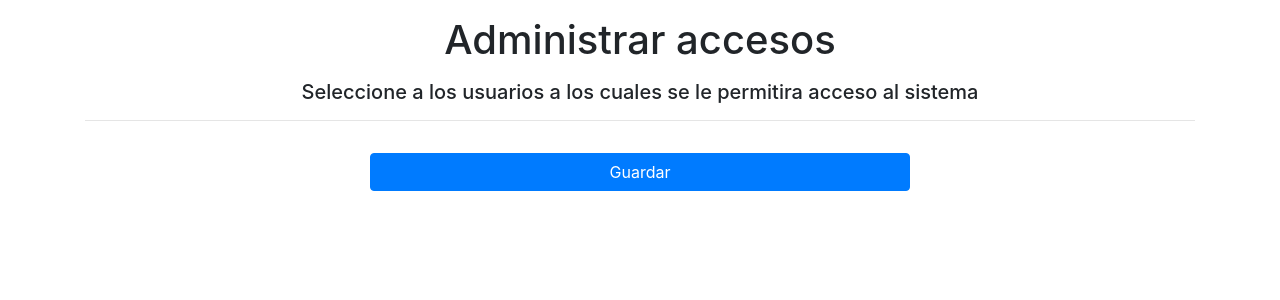
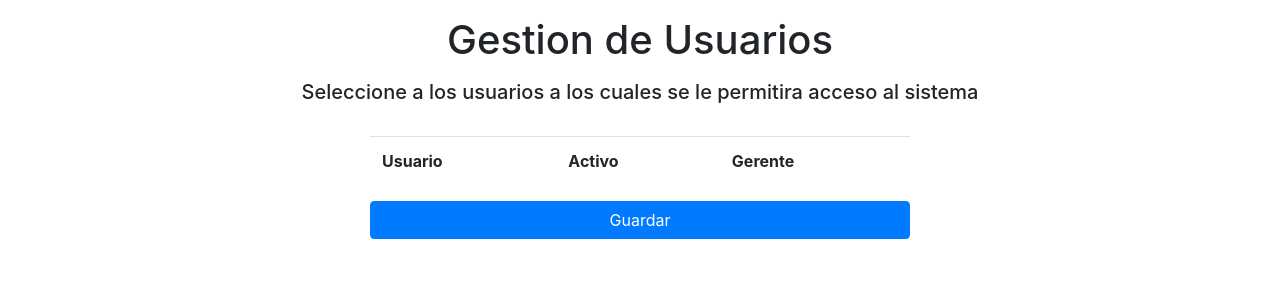
Before and after one commit to fer334/ItemManager, a Django app: page /access/ in a window 1280 px wide. Shown: the part 56-356 px from the top of the page. Run offline with Django 3.2, Linux system fonts and the light colour scheme; data that the repository does not hold is empty; some libraries are stand-ins or nearby versions.

Commit message:
Usuario terminado

```diff
--- a/login/LoginBackEnd.py
+++ b/login/LoginBackEnd.py
@@ -42,9 +42,7 @@ class LoginBackEnd(BaseBackend):
             try:
                 user = Usuario.objects.get( localId=userfb['localId'] )
             except Usuario.DoesNotExist:
-                usuario = Usuario( email = email, localId= userfb['localId'] )
-                usuario.save()
-                user = usuario
+                return None
             return user
         except:
             """requests.exceptions.HTTPError as err:
--- a/login/models.py
+++ b/login/models.py
@@ -22,3 +22,9 @@ class Usuario(AbstractUser):
 
     #: Atributo para el campo id en la base de datos de Firebase
     localId = models.CharField(max_length=200)
+
+    #: Atributo para el campo diferenciar usuarios normales de gerentes
+    is_gerente = models.BooleanField(
+        "Gerente",
+        default=False
+    )
--- a/login/views.py
+++ b/login/views.py
@@ -13,7 +13,7 @@ from django.http import HttpResponse
 from login.Register import crear_usuario
 
 # Forms
-from login.forms import RegisterForm, UpdateUserForm
+from login.forms import RegisterForm, UpdateUserForm, AdminUpdUserForm
 
 # Models
 from login.models import Usuario
@@ -74,23 +74,36 @@ def admin(request):
 
 
 def users_access(request):
-    usuarios = Usuario.objects.order_by('id').\
+    usuarios = Usuario.objects.order_by('id'). \
         exclude(is_superuser=True)
 
     if request.method == 'POST':
-        usuarios_activos = request.POST.keys()
+        usuarios = request.POST
+        print(usuarios)
         Usuario.objects.update(is_active=False)
-        for user in usuarios_activos:
-            if user != 'csrfmiddlewaretoken':
-                Usuario.objects.filter(
-                    username=user
-                ).update(is_active=True)
+        Usuario.objects.update(is_gerente=False)
+        for id_usuario, valor in usuarios.items():
+            if id_usuario != 'csrfmiddlewaretoken':
+                if id_usuario.isnumeric() or \
+                        id_usuario.split('g')[1].isnumeric():
 
+                    # si encuentra una g antes es el campo gerente
+                    if id_usuario.find('g') == 0:
+                        Usuario.objects.filter(
+                            id=id_usuario.split('g')[1]
+                        ).update(is_gerente=valor)
+
+                    # sino es el campo is_active
+                    else:
+                        Usuario.objects.filter(
+                            id=id_usuario
+                        ).update(is_active=valor)
         return redirect('login:index')
+
     return render(
         request,
         'login/access.html',
-        {'usuarios': usuarios}
+        {'usuarios': usuarios, }
     )
 
 
@@ -115,20 +128,24 @@ def user_register(request):
 
 
 def user_update(request, name):
-
     """
     Vista encargada de la modificacion de datos
     de los usuarios
     """
 
+    instance = Usuario.objects.get(username=name)
     if request.method == 'POST':
-        form = UpdateUserForm(request.POST)
+        form = UpdateUserForm(
+            request.POST,
+            instance=instance,
+        )
         if form.is_valid():
             form.update(key=name)
             return redirect('login:index')
 
     else:
-        instance = Usuario.objects.get(username=name)
+        print('instance')
+        print(instance.id)
         form = UpdateUserForm(
             instance=instance,
             initial={'username': name}
--- a/templates/login/access.html
+++ b/templates/login/access.html
@@ -1,29 +1,49 @@
 {% extends 'login/loginHeader.html' %}
+{% load crispy_forms_tags %}
 {% block content %}
     <div class="container">
-        <h1 class="col-12 text-center">Administrar accesos</h1>
+        <h1 class="col-12 text-center">Gestion de Usuarios</h1>
         <h5 class="col-12 text-center mt-3">
             Seleccione a los usuarios a los cuales se le permitira
             acceso al sistema
         </h5>
-        <hr>
+
         <div class="row justify-content-center mt-3">
-            <form class="col-sm-12 col-md-8 col-lg-6 pt-3" method="post">
+            <form class="row col-sm-12 col-md-8 col-lg-6 pt-3" method="post">
                 {% csrf_token %}
+                <table class="table users table-hover">
+                    <tr>
+                        <th>Usuario</th>
+                        <th>Activo</th>
+                        <th>Gerente</th>
+                    </tr>
                     {% for usuario in usuarios %}
-                <div class="form-group ">
-
-                    <label> {{ usuario }} ( {{ usuario.email }} ) </label>
-                    <input
+                        <tr>
+                            <td>
+                                <label> {{ usuario }} - {{ usuario.email }}</label>
+                                <a href={% url 'login:userUpdate' usuario %}> Editar </a>
+                            </td>
+                            <td>
+                                <input name={{usuario.id}}
                                        type="checkbox"
                                        value=True
-                        name={{usuario}}
                                        {% if usuario.is_active%}
                                            checked
-                        {%endif%}>
-                </div>
+                                       {% endif %}
+                                >
+                            </td>
+                            <td>
+                                <input name="g{{usuario.id}}"
+                                       type="checkbox"
+                                       value=True
+                                       {% if usuario.is_gerente%}
+                                           checked
+                                       {% endif %}
+                                >
+                            </td>
+                        </tr>
                     {% endfor %}
-
+                </table>
                 <button type="submit" class="btn btn-primary btn-block mb-3">Guardar</button>
             </form>
         </div>
--- a/templates/login/loginHeader.html
+++ b/templates/login/loginHeader.html
@@ -38,7 +38,7 @@
                 </ul>
                 {% if user.is_authenticated %}
                     <div class="form-inline my-2 my-lg-0">
-                        <a  href="{{ request.user.username }}/update"
+                        <a  href="{% url 'login:userUpdate' request.user.username %}"
                             class="my-2 my-sm-0 text-white mr-3">
                             &#128394; {{ user.username }}
                         </a>
```
Also changed, not shown: login/forms.py (+44 -9 lines), administracion/migrations/0001_initial.py (deleted), administracion/migrations/0002_auto_20200322_2121.py (deleted), login/migrations/0001_initial.py (deleted). Lines whose indentation alone changed are shown as unchanged.
